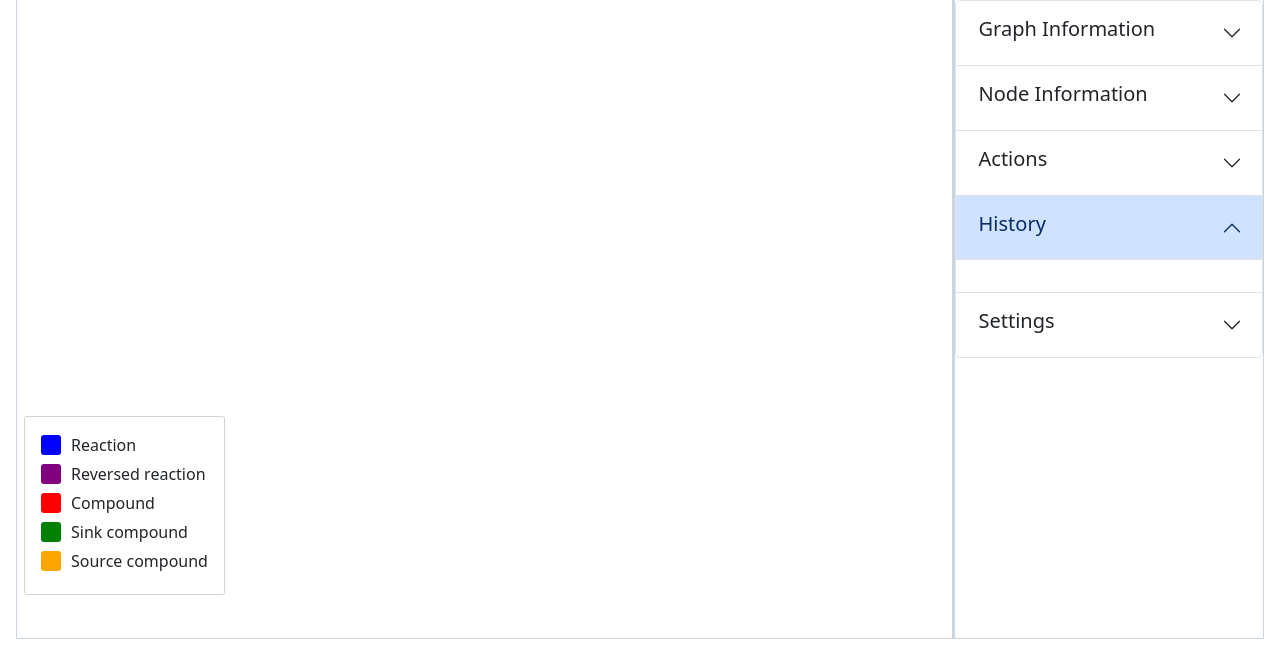
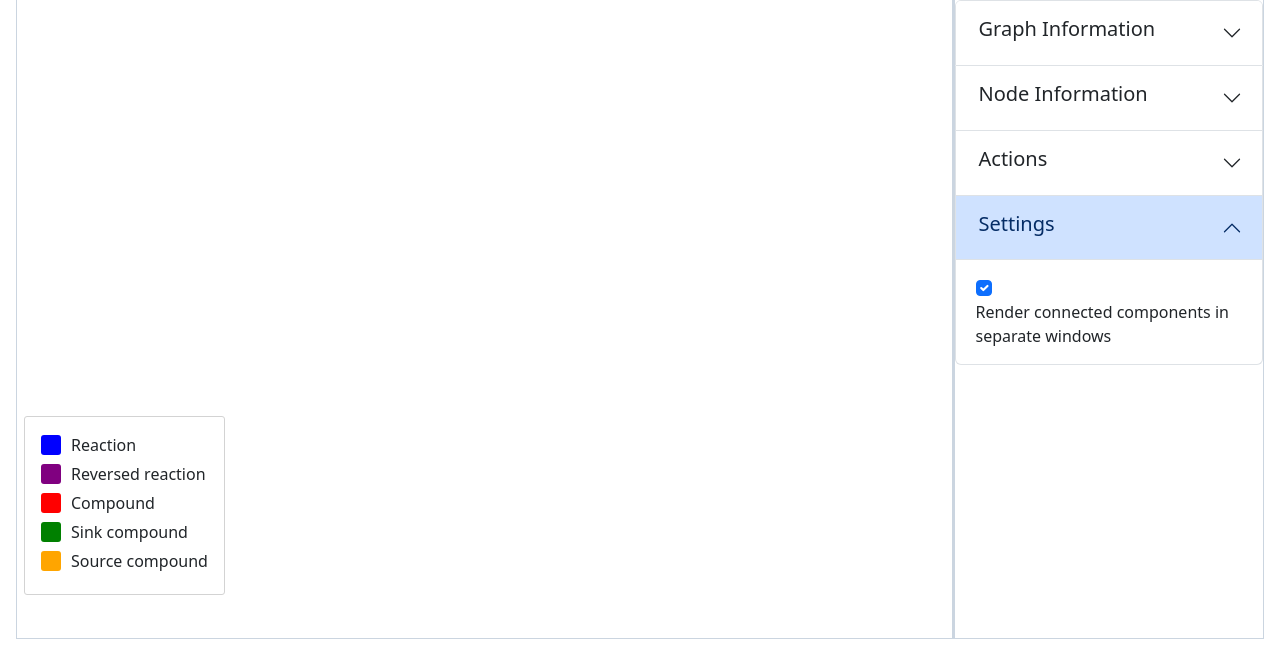
Before and after one commit to LauraHPG/TFG-Drawing-oriented-metabolic-pathways-and-networks, a Django app: template tfgWeb/templates/index.html in a window 1280 px wide, after a click on "Settings". Shown: the part 173-828 px from the top of the page. Run offline with Django 5.2, Linux system fonts and the light colour scheme; the template is opened without the code that fills it: most values are stand-ins (such as "Sample title", 1, 10 or a date in 2020); data that the repository does not hold is empty; some libraries are stand-ins or nearby versions.

Commit message:
updating gui and preprocessing

```diff
--- a/tfgWeb/static/scripts/auxiliar_methods.py
+++ b/tfgWeb/static/scripts/auxiliar_methods.py
@@ -132,10 +132,15 @@ def checkMaxCCSize(graph):
     elif len(graph.nodes()) > MAX_SIZE_MEDIUM:
         print("Medium Graph")
         splitHighDegreeComponents(graph, 6, 'M')
-        checkMaxEdgeLength(graph)
     else:
         print("Small Graph")
         splitHighDegreeComponents(graph, 6, 'S')
+
+        node = getNodeInMostCycles(graph)
+        while node:
+            duplicateNode(graph, node, 'S')
+            node = getNodeInMostCycles(graph)
+
 
 
 def splitHighDegreeComponents(graph, threshhold, duplicationLetter = 'D'):
@@ -150,8 +155,6 @@ def splitHighDegreeComponents(graph, threshhold, duplicationLetter = 'D'):
 
 
 def duplicateNode(graph, node, letter = 'D'):
-    # print("         DuplicateNode", node)
-    # print("         Before:", len(graph.in_edges()) + len(graph.out_edges()))
 
     if graph.nodes[node]['status'] != 'duplicated':
         out_edges = graph.out_edges([node])
@@ -173,7 +176,6 @@ def duplicateNode(graph, node, letter = 'D'):
 
         graph.remove_node(node)
 
-    # print("         After:", len(graph.in_edges()) + len(graph.out_edges()))
 
 
 
@@ -393,7 +395,7 @@ def countCrossings(graph,pos):
                 # segments_y.append(((pos[edge[0]][0],pos[edge[0]][1]), (pos[edge[1]][0],pos[edge[1]][1])))
 
         numCrossings = bent.isect_segments(segments_x, validate=True)
-        print(f"{len(numCrossings)} in CC {i}")
+        if DEBUG: print(f"{len(numCrossings)} in CC {i}")
         totalNumCrossings += len(numCrossings)
         # try:
         # except:
@@ -424,7 +426,7 @@ def getNumCCs(graph):
 def getGraphInfo(graph,poses):
     numNodes = len(graph.nodes())
     if DEBUG: print("Num Nodes:", numNodes)
-    numEdges = len(graph.in_edges()) + len(graph.out_edges())
+    numEdges = len(graph.edges())
     if DEBUG: print("Num Edges:", numEdges)
     numCrossings = countCrossings(graph,poses)
     H = graph.to_undirected()
@@ -746,27 +748,11 @@ def getGraphPositions(graph, N = 1.5):
 
 
 
-# Function to update the original graph
 def updateGraphFromSubgraphs(original_graph, subgraphs):
     original_graph.clear()  # Clear the original graph's nodes and edges
-
-    for i, subgraph in enumerate(subgraphs):
-        # Prefix to add to each node in the subgraph
-        prefix = f'K{i}_'
-
-        # Create a mapping of old node labels to new node labels with prefix
-        node_mapping = {node: f'{prefix}{node}' for node in subgraph.nodes()}
-
-        # Add nodes with the new labels
-        for old_node, new_node in node_mapping.items():
-            original_graph.add_node(new_node, **subgraph.nodes[old_node])
-
-        # Add edges with the new labels
-        for (u, v, data) in subgraph.edges(data=True):
-            original_graph.add_edge(node_mapping[u], node_mapping[v], **data)
-
-def getNumEdges(graph):
-    return len(graph.in_edges()) + len(graph.out_edges())
+    for subgraph in subgraphs:
+        original_graph.add_nodes_from(subgraph.nodes(data=True))
+        original_graph.add_edges_from(subgraph.edges(data=True))
 
 
 def checkMaxCCSizeRecursive(graph):
@@ -794,9 +780,6 @@ def checkMaxCCSizeRecursive(graph):
 
     return processed_graphs
 
-def checkMaxEdgeLength(graph):
-    pass
-
 def getNumIsolatedReactions(graph):
     H = graph.to_undirected()
     S = [graph.subgraph(c).copy() for c in sorted(nx.connected_components(H), key=len, reverse=True)]
--- a/tfgWeb/templates/index.html
+++ b/tfgWeb/templates/index.html
@@ -291,34 +291,17 @@
                 <div class="accordion-item">
                     <h2 class="accordion-header">
                       <button class="accordion-button collapsed" type="button" data-bs-toggle="collapse" data-bs-target="#panelsStayOpen-collapseFour" aria-expanded="false" aria-controls="panelsStayOpen-collapseFour">
-                          <h5>History</h5>
+                        <h5>Settings</h5>
                       </button>
                     </h2>
                     <div id="panelsStayOpen-collapseFour" class="accordion-collapse collapse">
                       <div class="accordion-body">
                         <div>
-                            <ul class="list-group list-group-flush" id="actionHistory">
-                            </ul>
+                            <input class="form-check-input" type="checkbox" value="" id="divideIntoCarousel" checked="true">
+                            <label class="form-check-label" for="divideIntoCarousel">
+                                Render connected components in separate windows
+                            </label>
                         </div>
-                      </div>
-                    </div>
-                </div>
-                <div class="accordion-item">
-                    <h2 class="accordion-header">
-                      <button class="accordion-button collapsed" type="button" data-bs-toggle="collapse" data-bs-target="#panelsStayOpen-collapseFive" aria-expanded="false" aria-controls="panelsStayOpen-collapseFive">
-                          <h5>Settings</h5>
-                      </button>
-                    </h2>
-                    <div id="panelsStayOpen-collapseFive" class="accordion-collapse collapse">
-                      <div class="accordion-body">
-                          <div>
-                                <div>
-                                    <input class="form-check-input" type="checkbox" value="" id="divideIntoCarousel" checked="true">
-                                    <label class="form-check-label" for="divideIntoCarousel">
-                                        Render connected components in separate windows
-                                    </label>
-                                </div>
-                          </div>
                       </div>
                     </div>
                 </div>
```
